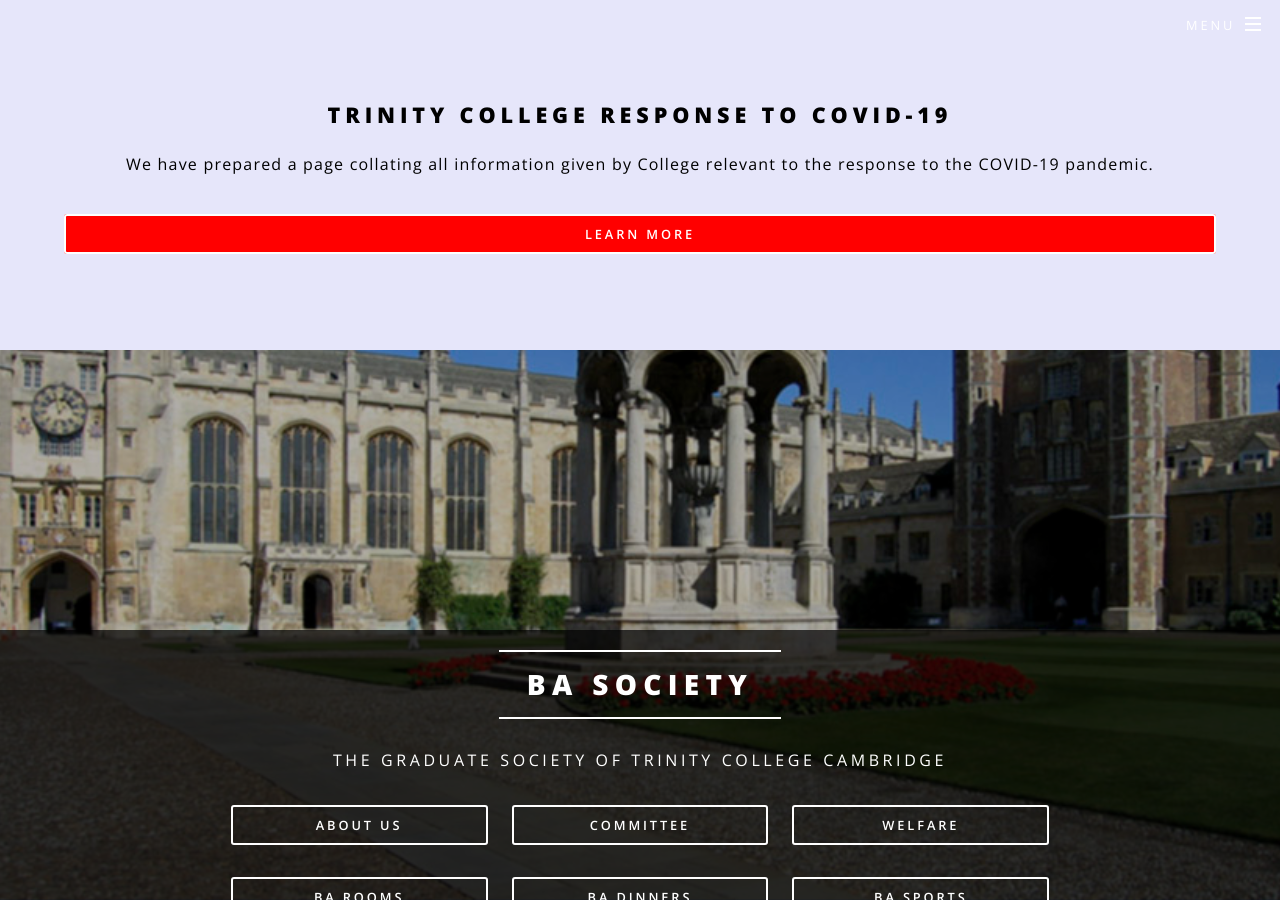
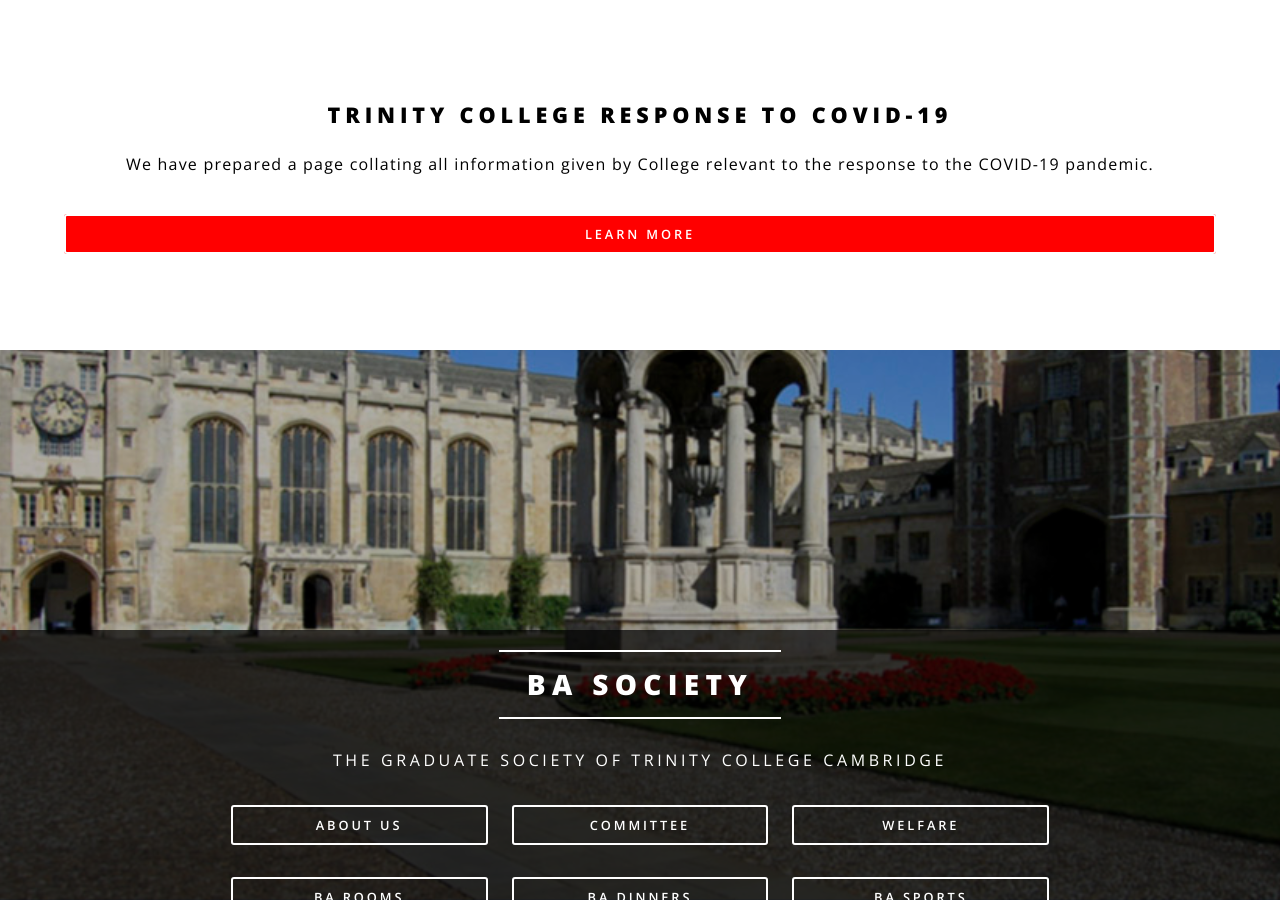
Before and after one commit to TrinityBASociety/trinitybasociety.github.io, a Jekyll site: the page built from index.html, in a window 1280 px wide and 900 px high. Built offline with Jekyll 4.4.1, drawn with Linux system fonts in a browser that asks for light colours.

Commit message:
testing banner

```diff
--- a/index.html
+++ b/index.html
@@ -1,7 +1,7 @@
 ---
 layout: landing
 ---
-<section id="coro" class="wrapper style2 special" style="background-color:#E6E6FA">
+<section id="coro" class="wrapper style2 special" style="background-color:#ffffff">
 	<div class="inner">
 		<header>
 			<h2 style="color:black">Trinity College Response to COVID-19</h2>
```
